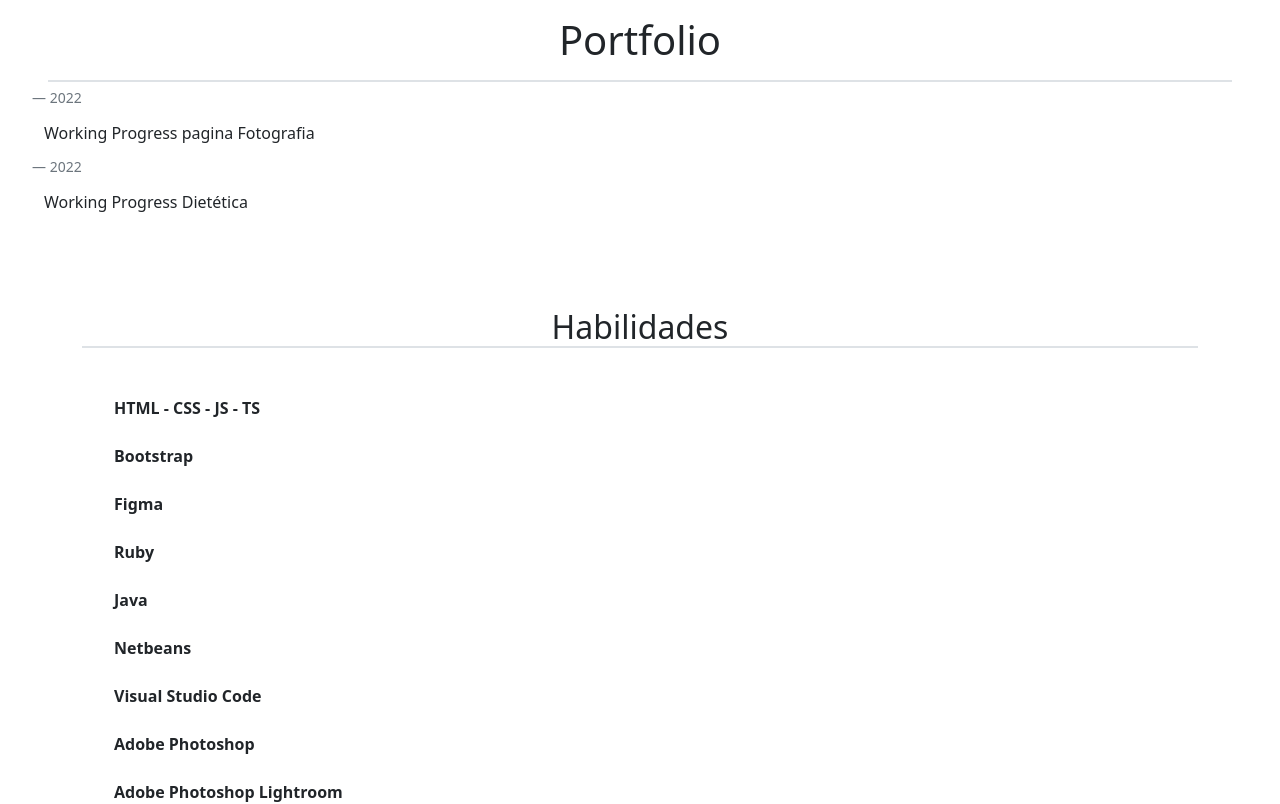
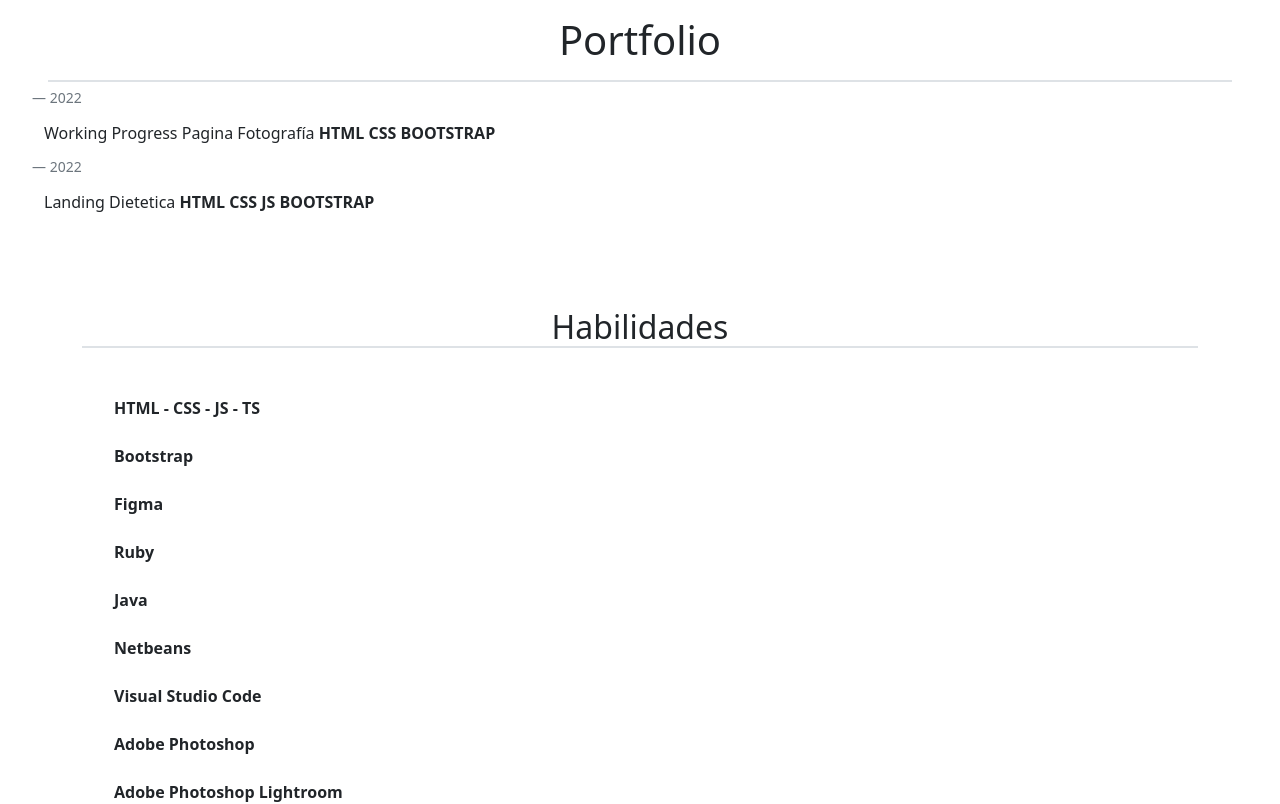
Before and after one commit to CarlosEduardoBalbastro/APPortfolioFullStackFE, an Angular app: page /habilidades in a window 1280 px wide. Shown: the top 804 px of the page. Built offline with nearby package versions, Linux system fonts and the light colour scheme.

Commit message:
continuando portfolio fullstack

```diff
--- a/src/app/componentes/encabezado/encabezado.component.html
+++ b/src/app/componentes/encabezado/encabezado.component.html
@@ -22,7 +22,7 @@
           </svg></a>
         </div>
 
-            <a class="text-decoration-none text-dark " href="./assets/img/CV22_Carlos_Balbastro_FrontEndJR.pdf" download="CV22_Carlos_Balbastro_FrontEndJR">Descargar CV</a></button>
+            <a class="text-decoration-none text-dark " href="../assets//img/CV23_FrontEnd_CarlosBalbastro.pdf" download="CV23_Carlos_Balbastro_FrontEndJR">Descargar <span class="fw-semibold">CV</span></a></button>
 
         </figure>
       </div>
@@ -32,12 +32,55 @@
 
       <div class="col-sm-6">
 
+    <a type="button"  class="btn text-decoration-none border-0 text-dark" data-bs-toggle="modal" data-bs-target="#imgPerfil">
+      <img [src]='miPortfolio.imagen' class="w-50 rounded-circle mt-0 pt-0 float-end float-md-none" alt="Carlos Balbastro FrontEnd" width="100">
+    </a>
 
-        <img [src]='miPortfolio.imagen' class="w-50 rounded-circle mt-0 pt-0 float-end float-md-none" alt="Charly Dev" width="100">
+
+
+      <!-- Modal -->
+
+      <div class="modal fade" id="imgPerfil" tabindex="-1" aria-labelledby="mumukiModalLabel" aria-hidden="true">
+
+        <div class="modal-dialog modal-content">
+            <div class="modal-content">
+
+                <div class="modal-header">
+                  <h1 class="modal-title fs-6" id="staticBackdropLabel"><span class="fw-semibold">{{miPortfolio.area}}</span> {{miPortfolio.nombre}}</h1>
+                  <button type="button" class="btn-close" data-bs-dismiss="modal" aria-label="Close"></button>
+                </div>
+                <div class="modal-body">
+                    <div class="row">
+                        <div class="col-sm-8">
+                            <h5>Información Personal</h5>
+
+                            <ul>
+                              <li>Nacionalidad: Argentino</li>
+                              <li>Lugar de Nacimiento: Paso de Los Libres - Ctes</li>
+                              <li>Fecha Nacimiento: {{miPortfolio.fechaNac}}</li>
+                              <li>Estado Civil: Soltero</li>
+                              <li>Hijos: Sí, uno</li>
+                              <li>Ciudad de Residencia: Córdoba - Cba</li>
+
+                            </ul>
+                        </div>
+                        <div class="col-sm-4">
+
+                            <img [src]="miPortfolio.imagen" class="w-75 rounded-circle mt-0 pt-0 float-sm-start" alt="Carlos Balbastro FrontEnd">
+                        </div>
+                    </div>
 
 
 
 
+                </div>
+                <div class="modal-footer">
+                  <button type="button" class="btn btn-secondary" data-bs-dismiss="modal">Cerrar</button>
+                  <!-- <button type="button" class="btn btn-primary">Understood</button> -->
+                </div>
+              </div>
+        </div>
+      </div>
 
 
 
--- a/src/app/componentes/habilidades/habilidades.component.html
+++ b/src/app/componentes/habilidades/habilidades.component.html
@@ -19,13 +19,13 @@
 
     <!-- fecha -->
 
-    <h2 class="blockquote-footer my-2" id="working_progress_foto">{{experiencias.anio}}</h2>
+    <h2 class="blockquote-footer my-2" id="working_progress_foto">{{experiencias.fin}}</h2>
 
 
     <!-- Enlace Landpage -->
 
-    <a type="button" href="" target="_blank" class="btn text-decoration-none border-0 text-dark">
-      {{experiencias.proyecto}}
+    <a type="button" [routerLink]="[{}]" target="_blank" class="btn text-decoration-none border-0 text-dark">
+      {{experiencias.descripcion}} <span class="fw-semibold">{{experiencias.stackusado}}</span>
     </a>
 
 
--- a/src/app/componentes/navegacion/navegacion.component.html
+++ b/src/app/componentes/navegacion/navegacion.component.html
@@ -10,7 +10,7 @@
        <a class="nav-bar-brand mx-3 text-white text-decoration-none display-6" target="_blank" href="https://argentinaprograma.inti.gob.ar/"><b>><span id="_logo">_</span></b> </a>
 
        <div class="text-wrap" style="width: 5rem;">
-        <a class="nav-bar-brand  text-white text-decoration-none badge text-wrap" target="_blank" href="https://argentinaprograma.inti.gob.ar/">Argentina Programa</a>
+        <a class="nav-bar-brand  text-white text-decoration-none badge text-wrap" target="_blank" href="https://www.argentina.gob.ar/economia/conocimiento/argentina-programa">Argentina Programa</a>
       </div>
 
 
--- a/src/app/componentes/page404/page404.component.html
+++ b/src/app/componentes/page404/page404.component.html
@@ -1,2 +1,2 @@
-<p>Not Found</p>
+<p>Working Progress  pagina 404</p>
 <button type="button" name="button" routerLink="/">Home</button>
--- a/src/app/componentes/sobre-mi/sobre-mi.component.html
+++ b/src/app/componentes/sobre-mi/sobre-mi.component.html
@@ -17,7 +17,7 @@
 
 
       <div class="card card-body border-0">
-        <p id="sobreMiHiden" type="text" class="collapse multi-collapse">{{miPortfolio.sobreMi}} <b>{{miPortfolio.yoprogramo}}</b> </p>
+        <p id="sobreMiHiden" type="text" class="collapse multi-collapse">{{miPortfolio.sobreMi}} <b>{{miPortfolio.yoprogramo}}</b>.</p>
       </div>
 
 
--- a/src/assets/data/data_Habilidades.json
+++ b/src/assets/data/data_Habilidades.json
@@ -1,3 +1,3 @@
 {
-
+    "archivoPdfCV": "./assets//img/CV23_FrontEnd_CarlosBalbastro.pdf"
 }
--- a/src/assets/data/data_Portfolio.json
+++ b/src/assets/data/data_Portfolio.json
@@ -2,17 +2,23 @@
     "experiencias": [
         {
             "id":1,
-            "anio":"2022",
-            "proyecto":"Working Progress pagina Fotografia",
-            "direccion":"",
-            "imagen":""
+            "empresa":"",
+            "estrabajoactual":1,
+            "inicio":"2022",
+            "fin":"2022",
+            "descripcion":"Working Progress Pagina Fotografía",
+            "direccion":"https://zingy-parfait-bdcf23.netlify.app/",
+            "imagen":"",
+            "stackusado": "HTML CSS BOOTSTRAP"
         },
         {
             "id":2,
-            "anio":"2022",
-            "proyecto":"Working Progress Dietética",
-            "direccion":"",
-            "imagen":""
+            "inicio":"2022",
+            "fin":"2022",
+            "descripcion":"Landing Dietetica ",
+            "direccion":"https://quiet-malabi-0c97b6.netlify.app/index.html",
+            "imagen":"",
+            "stackusado":"HTML CSS JS BOOTSTRAP"
         }
     ],
     "idiomas":[
```
Also changed, not shown: src/app/componentes/formacion-portfolio/formacion-portfolio.component.html (+10 -1 lines), src/assets/data/data.json (+12 -6 lines), 1 other file (tests, documents, lock files or other folders).
